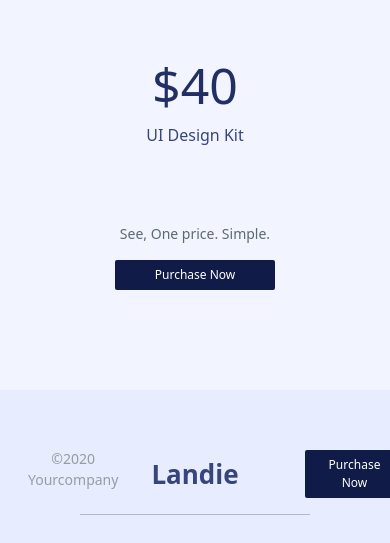
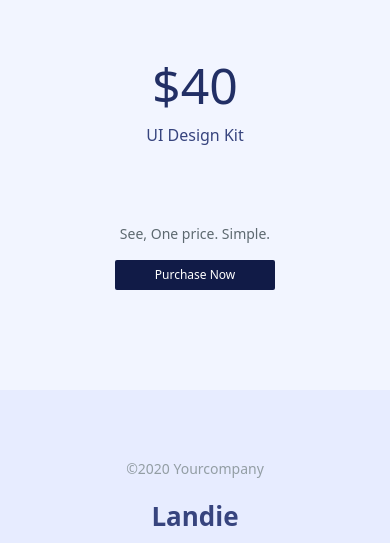
Before and after one commit to VeronikaChorna/cursor_hw_12, a plain HTML site: page index.html in a window 390 px wide. Shown: the part 4555-5098 px from the top of the page. Drawn offline with nearby package versions, Linux system fonts and the light colour scheme.

Commit message:
media for footer

```diff
--- a/index.html
+++ b/index.html
@@ -125,7 +125,7 @@
     <footer class="footer2">
         <div class="footer-second-start container text-center">
             <div class="row align-items-center">
-              <div class="col-3 offset-right-6 head1">
+              <div class="col-3 offset-right-6 foot1">
                 <nav class="nav">
                     <a class="nav-link foot-ref" href="#">©2020 Yourcompany</a>
                 </nav>
--- a/stylesheet.css/main.scss
+++ b/stylesheet.css/main.scss
@@ -368,4 +368,21 @@ body {
             width: 100%;
         }
     }
+
+    .footer2 {
+        .foot1 {
+            width: 100%;
+            display: flex;
+            justify-content: center;
+            align-items: center;
+            margin-top: 10px;
+        }
+
+        .foot-ref {
+            width: 100%;
+            display: flex;
+            align-items: center;
+        }
+
+    }
 }
```
Also changed, not shown: stylesheet.css/main.css, 1 other file.
